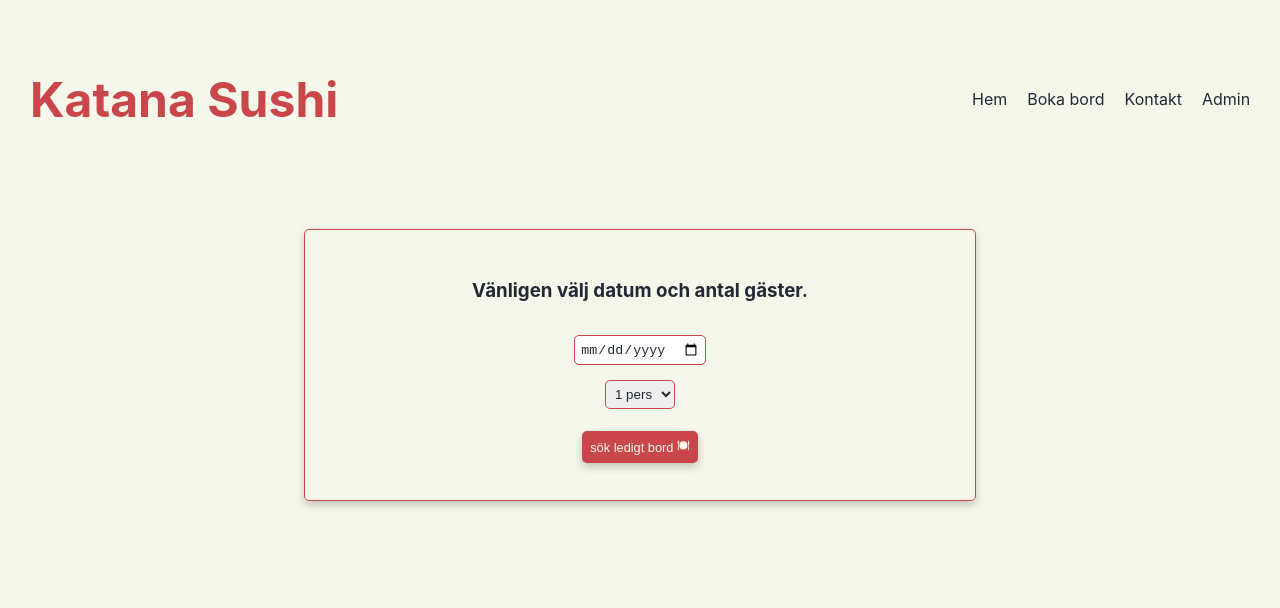
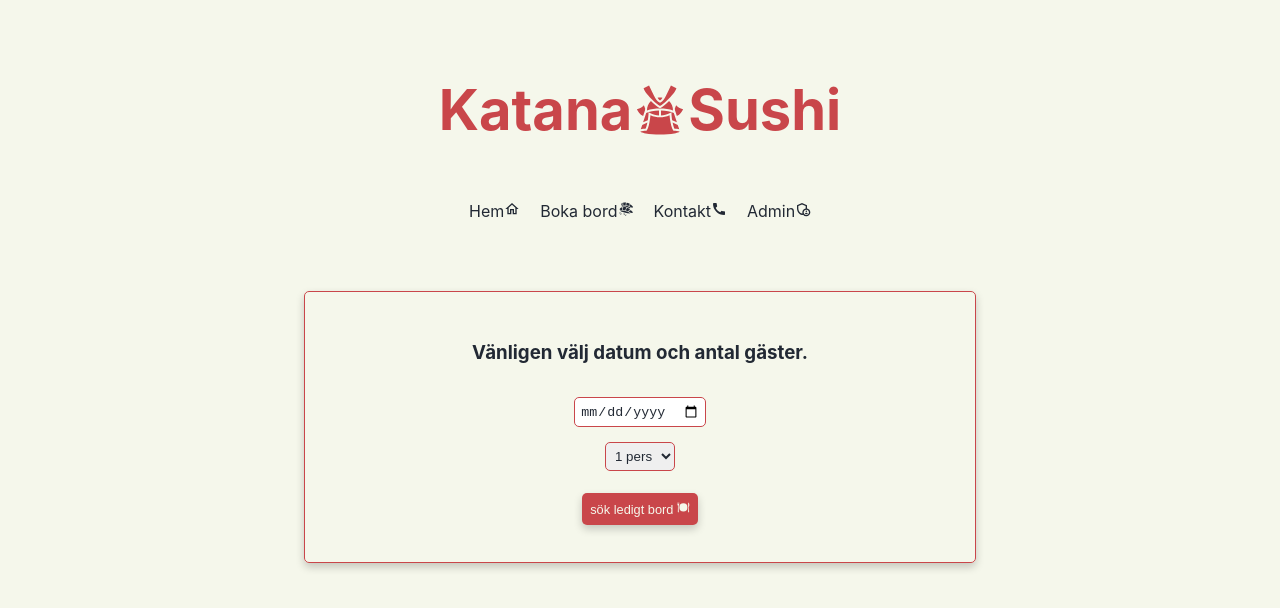
Before and after one commit to GamerShabandari/react-restaurang, a React (Create React App) app: page /booking in a window 1280 px wide. Shown: the top 608 px of the page. Built offline with nearby package versions, Linux system fonts and the light colour scheme; no server answers.

Commit message:
css app.tsx och ikoner fixade

```diff
--- a/src/App.css
+++ b/src/App.css
@@ -1,9 +1,10 @@
 
  nav{
    display: flex;
-   flex-direction: row;
+   flex-direction: column;
    align-items: center;
    justify-content: space-between;
+   flex-wrap: wrap;
    width: auto;
    padding: 30px;
  }
@@ -16,14 +17,24 @@
    width: fit-content;
    gap: 20px;
    list-style: none;
+   margin: 0;
+   padding: 10px;
  }
 
  .navigation a{
   color: #222934;
   text-decoration: none;
+  transition: 0.2s;
+ }
+
+ .navigation a:hover{
+   text-decoration: underline;
  }
 
  .logo{
+   display: flex;
+   justify-content: center;
+   align-items: center;
    color: #c9464a;
-   font-size: 3rem;
+   font-size: 3.5rem;
  }
--- a/src/App.tsx
+++ b/src/App.tsx
@@ -5,6 +5,8 @@ import { Home } from './components/home';
 import { Booking } from './components/booking';
 import { Contact } from './components/contact';
 import { Admin } from './components/admin';
+import { GiSamuraiHelmet, GiSushis } from "react-icons/gi";
+import { MdOutlineHome, MdAddShoppingCart, MdCall, MdOutlineAdminPanelSettings } from "react-icons/md"
 import "animate.css"
 
 function App() {
@@ -13,13 +15,13 @@ function App() {
       <BrowserRouter>
         <header className='animate__animated animate__fadeInDown'>
           <nav>
-            <h1 className='logo'>Katana Sushi</h1>
+            <h1 className='logo'>Katana<GiSamuraiHelmet></GiSamuraiHelmet>Sushi</h1>
             <div>
               <ul className='navigation animate__animated animate__backInDown'>
-                <li> <Link to="/">Hem</Link> </li>
-                <li> <Link to="/booking">Boka bord</Link> </li>
-                <li> <Link to="/contact">Kontakt</Link> </li>
-                <li> <Link to="/admin">Admin</Link> </li>
+                <li> <Link to="/">Hem<MdOutlineHome></MdOutlineHome></Link></li>
+                <li> <Link to="/booking">Boka bord<GiSushis></GiSushis></Link></li>
+                <li> <Link to="/contact">Kontakt<MdCall></MdCall></Link> </li>
+                <li> <Link to="/admin">Admin<MdOutlineAdminPanelSettings></MdOutlineAdminPanelSettings></Link></li>
               </ul>
             </div>
 
--- a/src/components/booking.tsx
+++ b/src/components/booking.tsx
@@ -6,7 +6,7 @@ import { Bookings } from "./models/Bookings";
 import "./booking.css"
 import axios from "axios";
 import { IBooking } from "./models/IBooking";
-import { GiSushis, GiCancel, GiHotMeal, GiMeal } from 'react-icons/gi';
+import { GiConfirmed, GiCancel, GiHotMeal, GiMeal } from 'react-icons/gi';
 import { MdPersonAddAlt1, MdEmail, MdPhoneIphone } from "react-icons/md"
 
 
@@ -238,7 +238,7 @@ export function Booking() {
 
                     <div className="choiceContainer">
                         <button type="button" className="cancelBtn" onClick={cancelBooking}>avbryt <GiCancel></GiCancel> </button>
-                        <button type="button" className="Btn" onClick={makeBooking}>boka <GiSushis></GiSushis> </button>
+                        <button type="button" className="Btn" onClick={makeBooking}>boka <GiConfirmed></GiConfirmed> </button>
                     </div>
                 </form>
             </div>
```
